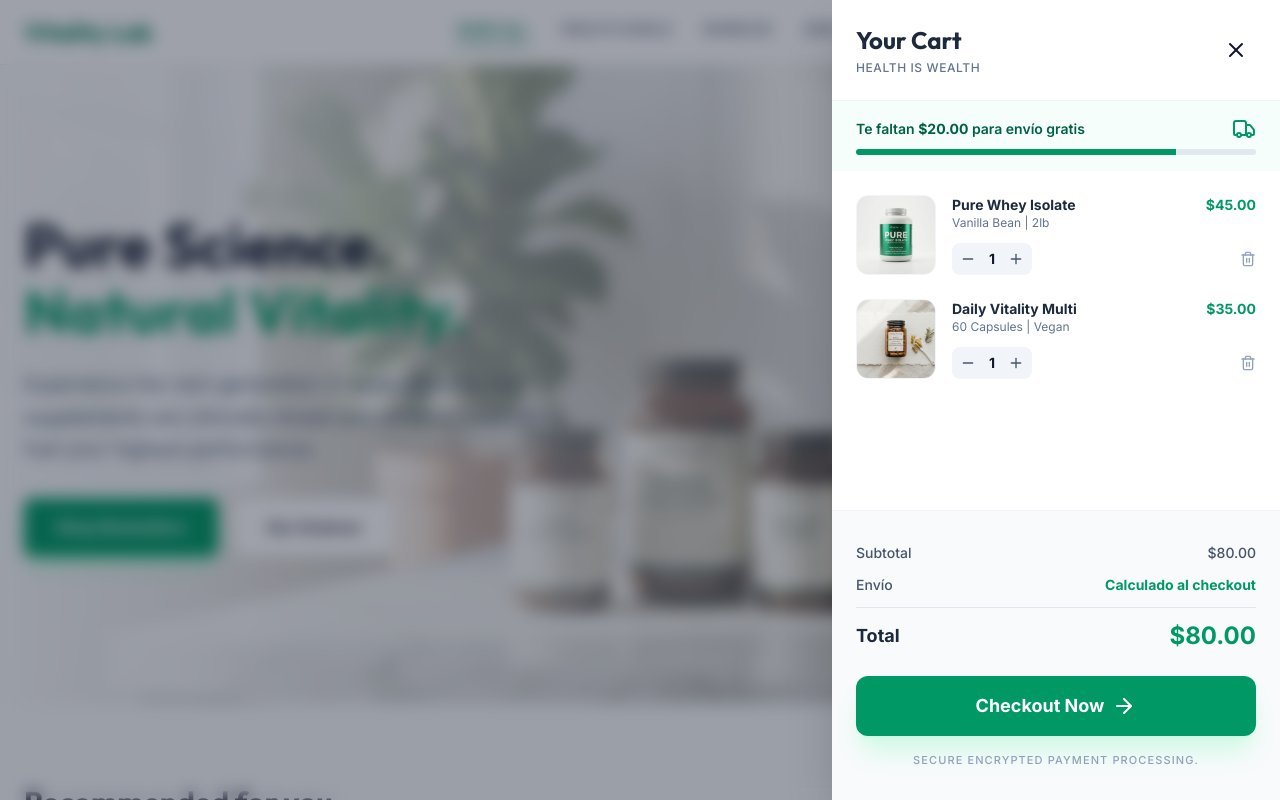
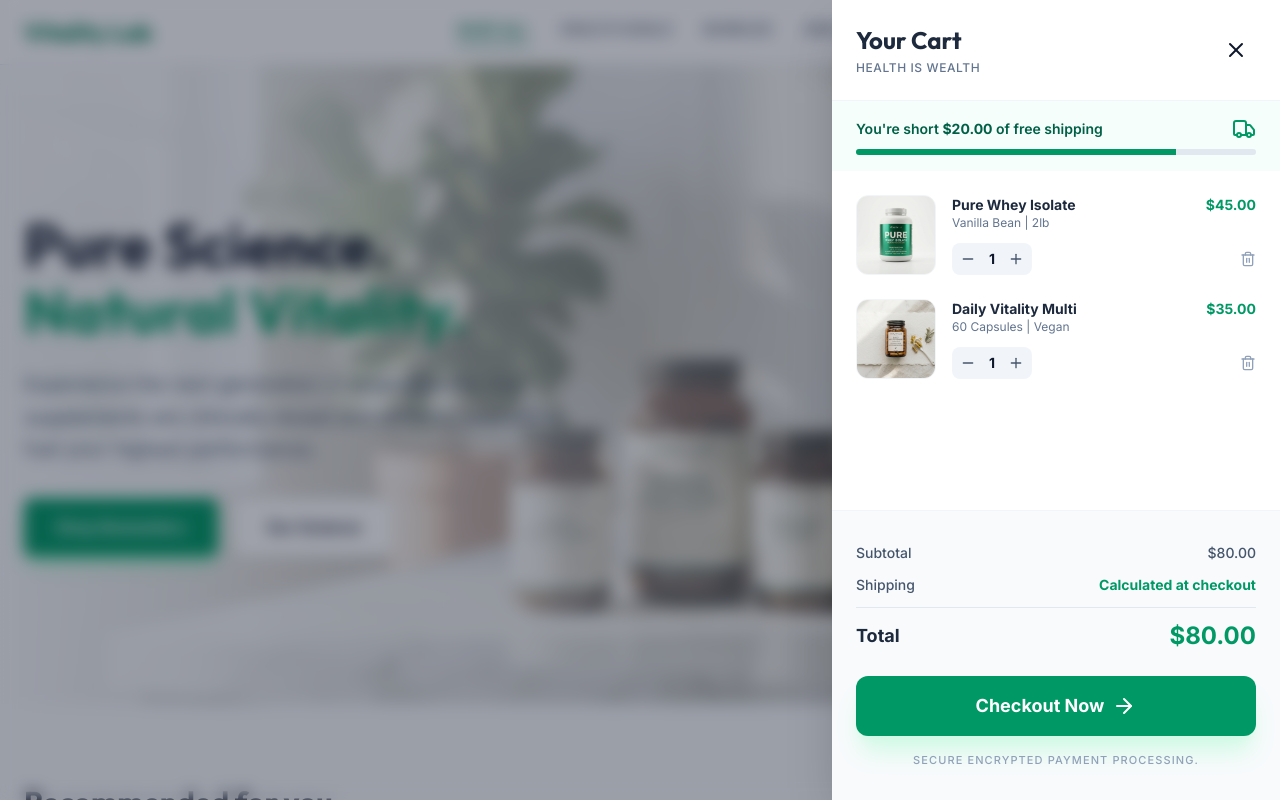
Before and after one commit to arturolguillen/devarturo-8-slide-over-cart, a Next.js app: page / in a window 1280 px wide. Both pictures are taken after a click on the button 1179 px from the left and 32 px from the top of the page. Shown: the top 800 px of the page. Built offline with nearby package versions, Linux system fonts and the light colour scheme.

Commit message:
feat: integrate CartProvider for improved cart state management; refactor Cart components to utilize context for quantity and subtotal handling

```diff
--- a/src/app/layout.tsx
+++ b/src/app/layout.tsx
@@ -1,5 +1,6 @@
 import type { Metadata } from "next";
 import { Inter, Outfit } from "next/font/google";
+import CartProvider from "@/components/CartProvider";
 import "./globals.css";
 
 const inter = Inter({
@@ -29,7 +30,7 @@ export default function RootLayout({
             className={`${inter.variable} ${outfit.variable} antialiased`}
         >
             <body className="min-h-dvh flex flex-col font-sans bg-slate-50 text-slate-900 overflow-x-hidden [&.cart-open]:overflow-hidden">
-                {children}
+                <CartProvider>{children}</CartProvider>
             </body>
         </html>
     );
--- a/src/components/CardOverlayFooter.tsx
+++ b/src/components/CardOverlayFooter.tsx
@@ -1,20 +1,26 @@
+"use client";
+
+import { useCart } from "@/components/CartProvider";
+import { formatPrice } from "@/lib/format";
 import { ArrowRight } from "lucide-react";
 
 export default function CardOverlayFooter() {
+    const { subtotal } = useCart();
+
     return (
         <div className="px-6 py-8 bg-slate-50 border-t border-slate-100">
             <div className="space-y-3 mb-6">
                 <div className="flex justify-between text-slate-600 text-sm font-medium">
-                    <span>Subtotal</span>
-                    <span className="cart-subtotal">$80.00</span>
+                    <span>{'Subtotal'}</span>
+                    <span>{formatPrice(subtotal)}</span>
                 </div>
                 <div className="flex justify-between text-slate-600 text-sm font-medium">
-                    <span>Envío</span>
-                    <span className="text-emerald-600 font-bold">{'Calculado al checkout'}</span>
+                    <span>{'Shipping'}</span>
+                    <span className="text-emerald-600 font-bold">{'Calculated at checkout'}</span>
                 </div>
                 <div className="flex justify-between items-center pt-3 border-t border-slate-200">
                     <span className="text-lg font-bold text-slate-800">{'Total'}</span>
-                    <span className="text-2xl font-bold text-emerald-600 cart-total">$80.00</span>
+                    <span className="text-2xl font-bold text-emerald-600">{formatPrice(subtotal)}</span>
                 </div>
             </div>
             <button
--- a/src/components/CartItem.tsx
+++ b/src/components/CartItem.tsx
@@ -1,16 +1,19 @@
 "use client";
 
-import { changeQuantity } from "@/lib/cart";
+import { useCart } from "@/components/CartProvider";
 import { formatPrice } from "@/lib/format";
 import { type Product } from "@/products";
 import { Minus, Plus, Trash } from "lucide-react";
 import Image from "next/image";
 
-export default function CartItem({ product }: {
+export default function CartItem({ product, quantity }: {
     product: Product;
+    quantity: number;
 }) {
+    const { changeQuantity } = useCart();
+
     return (
-        <div className="flex gap-4 group" data-price={product.price}>
+        <div className="flex gap-4 group">
             <div className="w-20 h-20 bg-slate-50 rounded-xl overflow-hidden shrink-0 border border-slate-100">
                 <Image alt={product.name} className="w-full h-full object-cover" src={product.image} />
             </div>
@@ -27,15 +30,15 @@ export default function CartItem({ product }: {
                         <button
                             type="button"
                             aria-label="Decrease quantity"
-                            onClick={(e) => changeQuantity(e.currentTarget, -1)}
+                            onClick={() => changeQuantity(product.id, -1)}
                             className="w-6 h-6 flex items-center justify-center text-slate-600 hover:text-emerald-600 transition-colors">
                             <Minus size={16} />
                         </button>
-                        <span className="text-sm font-bold w-6 text-center qty-value">1</span>
+                        <span className="text-sm font-bold w-6 text-center">{quantity}</span>
                         <button
                             type="button"
                             aria-label="Increase quantity"
-                            onClick={(e) => changeQuantity(e.currentTarget, 1)}
+                            onClick={() => changeQuantity(product.id, 1)}
                             className="w-6 h-6 flex items-center justify-center text-slate-600 hover:text-emerald-600 transition-colors">
                             <Plus size={16} />
                         </button>
--- a/src/components/CartOverlay.tsx
+++ b/src/components/CartOverlay.tsx
@@ -1,18 +1,25 @@
 "use client";
 
-import { closeCart } from "@/lib/cart";
+import { useEffect } from "react";
+import { useCart } from "@/components/CartProvider";
 
 export default function CartOverlay({ children }: {
     children: React.ReactNode;
 }) {
+    const { isOpen, close } = useCart();
+
+    useEffect(() => {
+        document.body.classList.toggle("cart-open", isOpen);
+    }, [isOpen]);
+
     return (
         <div
-            className="fixed inset-0 z-50 transition-opacity duration-300 bg-slate-900/40 backdrop-blur-sm opacity-0 pointer-events-none in-[.cart-open]:opacity-100 in-[.cart-open]:pointer-events-auto"
+            className={`fixed inset-0 z-50 transition-opacity duration-300 bg-slate-900/40 backdrop-blur-sm ${isOpen ? "opacity-100 pointer-events-auto" : "opacity-0 pointer-events-none"}`}
             onClick={(e) => {
-                if (e.target === e.currentTarget) closeCart();
+                if (e.target === e.currentTarget) close();
             }}
         >
-            <div className="fixed top-0 right-0 size-full max-w-md bg-white shadow-2xl flex flex-col transition-transform duration-300 translate-x-full in-[.cart-open]:translate-x-0">
+            <div className={`fixed top-0 right-0 size-full max-w-md bg-white shadow-2xl flex flex-col transition-transform duration-300 ${isOpen ? "translate-x-0" : "translate-x-full"}`}>
                 {children}
             </div>
         </div>
--- a/src/components/CartOverlayHeader.tsx
+++ b/src/components/CartOverlayHeader.tsx
@@ -1,16 +1,18 @@
 "use client";
 
 import { X } from "lucide-react";
-import { closeCart } from "@/lib/cart";
+import { useCart } from "@/components/CartProvider";
 
 export default function CartOverlayHeader() {
+    const { close } = useCart();
+
     return (
         <header className="p-6 border-b border-slate-100 flex items-center justify-between">
             <div className="space-y-1">
                 <h2 className="text-2xl font-bold text-slate-800">{'Your Cart'}</h2>
                 <p className="text-xs text-slate-500 font-medium uppercase tracking-wider">{'Health is wealth'}</p>
             </div>
-            <button type="button" onClick={closeCart} aria-label="Close cart" className="p-2 hover:bg-slate-100 rounded-full transition-colors">
+            <button type="button" onClick={close} aria-label="Close cart" className="p-2 hover:bg-slate-100 rounded-full transition-colors">
                 <X />
             </button>
         </header>
--- /dev/null
+++ b/src/components/CartProvider.tsx
@@ -0,0 +1,85 @@
+"use client";
+
+import products, { type Product } from "@/products";
+import { createContext, useContext, useReducer } from "react";
+
+export const FREE_SHIPPING_THRESHOLD = 100;
+
+export type CartLine = {
+    product: Product;
+    quantity: number;
+};
+
+type CartState = {
+    isOpen: boolean;
+    items: CartLine[];
+};
+
+type CartAction =
+    | { type: "open" }
+    | { type: "close" }
+    | { type: "changeQuantity"; productId: number; delta: number };
+
+type CartContextValue = {
+    isOpen: boolean;
+    items: CartLine[];
+    subtotal: number;
+    open: () => void;
+    close: () => void;
+    changeQuantity: (productId: number, delta: number) => void;
+};
+
+const initialState: CartState = {
+    isOpen: false,
+    items: products.slice(0, 2).map((product) => ({ product, quantity: 1 })),
+};
+
+function cartReducer(state: CartState, action: CartAction): CartState {
+    switch (action.type) {
+        case "open":
+            return { ...state, isOpen: true };
+        case "close":
+            return { ...state, isOpen: false };
+        case "changeQuantity":
+            return {
+                ...state,
+                items: state.items.map((item) =>
+                    item.product.id === action.productId
+                        ? { ...item, quantity: Math.max(1, item.quantity + action.delta) }
+                        : item,
+                ),
+            };
+    }
+}
+
+const CartContext = createContext<CartContextValue | null>(null);
+
+export default function CartProvider({ children }: {
+    children: React.ReactNode;
+}) {
+    const [state, dispatch] = useReducer(cartReducer, initialState);
+
+    const subtotal = state.items.reduce(
+        (sum, item) => sum + item.product.price * item.quantity,
+        0,
+    );
+
+    const value: CartContextValue = {
+        isOpen: state.isOpen,
+        items: state.items,
+        subtotal,
+        open: () => dispatch({ type: "open" }),
+        close: () => dispatch({ type: "close" }),
+        changeQuantity: (productId, delta) => dispatch({ type: "changeQuantity", productId, delta }),
+    };
+
+    return <CartContext.Provider value={value}>{children}</CartContext.Provider>;
+}
+
+export function useCart() {
+    const context = useContext(CartContext);
+    if (!context) {
+        throw new Error("useCart must be used within a CartProvider");
+    }
+    return context;
+}
--- a/src/components/FreeShippingProgress.tsx
+++ b/src/components/FreeShippingProgress.tsx
@@ -1,13 +1,28 @@
+"use client";
+
+import { FREE_SHIPPING_THRESHOLD, useCart } from "@/components/CartProvider";
+import { formatPrice } from "@/lib/format";
 import { Truck } from "lucide-react";
 
 export default function FreeShippingProgress() {
+    const { subtotal } = useCart();
+    const remaining = Math.max(0, FREE_SHIPPING_THRESHOLD - subtotal);
+    const progress = Math.min(100, (subtotal / FREE_SHIPPING_THRESHOLD) * 100);
+    const qualifies = remaining === 0;
+
     return (
         <div className="px-6 py-4 bg-emerald-50/50">
             <div className="flex justify-between items-center mb-2">
                 <span className="text-sm font-semibold text-emerald-800">
-                    {'Te faltan '}
-                    <span className="font-bold">$20.00</span>
-                    {' para envío gratis'}
+                    {qualifies ? (
+                        'You get free shipping'
+                    ) : (
+                        <>
+                            {'You\'re short '}
+                            <span className="font-bold">{formatPrice(remaining)}</span>
+                            {' of free shipping'}
+                        </>
+                    )}
                 </span>
                 <span className="text-emerald-600">
                     <Truck />
@@ -15,7 +30,7 @@ export default function FreeShippingProgress() {
             </div>
             <div className="h-1.5 w-full bg-slate-200 rounded-full overflow-hidden">
                 <div className="h-full bg-emerald-600 transition-all duration-700 ease-out" style={{
-                    width: '80%',
+                    width: `${progress}%`,
                 }}></div>
             </div>
         </div>
--- a/src/components/TopNavbarIcons.tsx
+++ b/src/components/TopNavbarIcons.tsx
@@ -1,12 +1,14 @@
 "use client";
 
 import { ShoppingCart, User } from "lucide-react";
-import { openCart } from "@/lib/cart";
+import { useCart } from "@/components/CartProvider";
 
 export default function TopNavbarIcons() {
+    const { open } = useCart();
+
     return (
         <div className="flex items-center gap-2 md:gap-4">
-            <button type="button" onClick={openCart} aria-label="Open cart" className="p-2 hover:bg-slate-100 transition-all duration-200 rounded-full text-emerald-700">
+            <button type="button" onClick={open} aria-label="Open cart" className="p-2 hover:bg-slate-100 transition-all duration-200 rounded-full text-emerald-700">
                 <ShoppingCart />
             </button>
             <button type="button" className="p-2 hover:bg-slate-100 transition-all duration-200 rounded-full text-emerald-700">
```
Also changed, not shown: src/components/CartItemList.tsx (+7 -3 lines), src/lib/cart.ts (deleted, +0 -30 lines).
